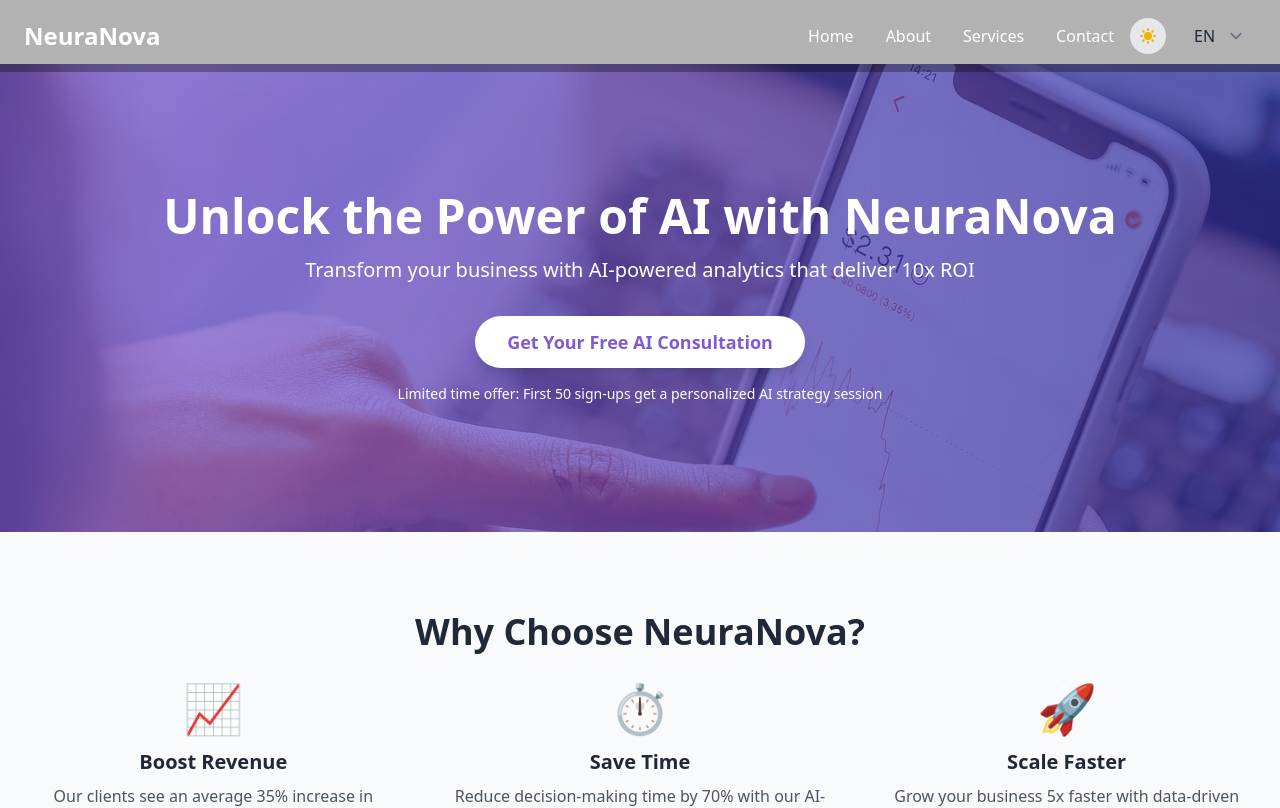
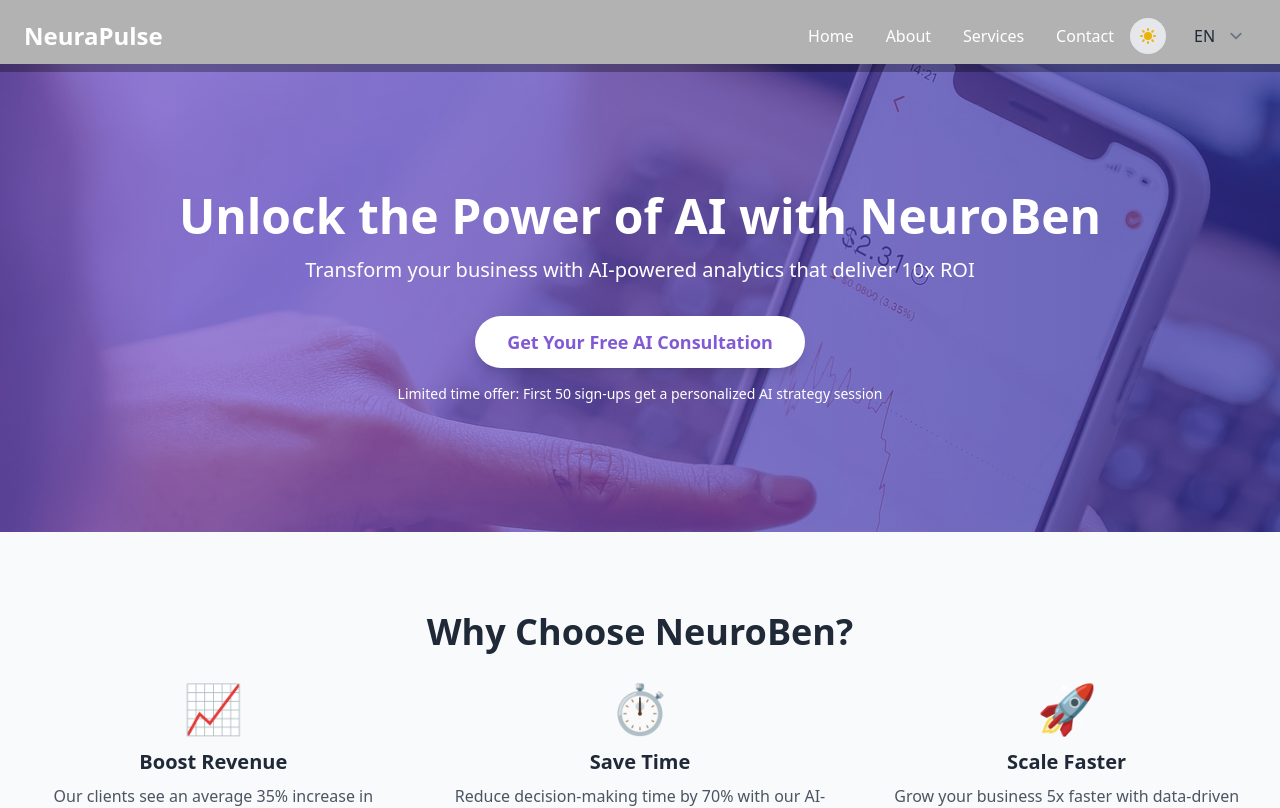
Before and after one commit to Chymezy/-PRODIGY_WD_01, a React (Vite) app: page / in a window 1280 px wide. Shown: the top 808 px of the page. Built offline with nearby package versions, Linux system fonts and the light colour scheme; the HTML template or start-up script is replaced by a standard one.

Commit message:
added detailed readme file

```diff
--- a/index.html
+++ b/index.html
@@ -4,24 +4,24 @@
     <meta charset="UTF-8" />
     <link rel="icon" type="image/svg+xml" href="/vite.svg" />
     <meta name="viewport" content="width=device-width, initial-scale=1.0" />
-    <title>NeuraNova - AI-Powered Analytics Solutions</title>
-    <meta name="description" content="NeuraNova provides cutting-edge AI-powered analytics solutions to help businesses make data-driven decisions and achieve exponential growth.">
+    <title>NeuraPulse - AI-Powered Analytics Solutions</title>
+    <meta name="description" content="NeuraPulse provides cutting-edge AI-powered analytics solutions to help businesses make data-driven decisions and achieve exponential growth.">
     <meta name="keywords" content="AI, analytics, machine learning, data-driven decisions, business intelligence">
-    <meta name="author" content="NeuraNova">
+    <meta name="author" content="NeuraPulse">
     <link rel="preconnect" href="https://fonts.gstatic.com">
     <link rel="preconnect" href="https://your-analytics-domain.com">
     <!-- Open Graph / Facebook -->
     <meta property="og:type" content="website">
-    <meta property="og:url" content="https://www.neuranova.com/">
-    <meta property="og:title" content="NeuraNova - AI-Powered Analytics Solutions">
+    <meta property="og:url" content="https://www.neurapulse.com/">
+    <meta property="og:title" content="NeuraPulse - AI-Powered Analytics Solutions">
     <meta property="og:description" content="Transform your business with AI-powered analytics that deliver 10x ROI">
-    <meta property="og:image" content="https://www.neuranova.com/og-image.jpg">
+    <meta property="og:image" content="https://www.neurapulse.com/og-image.jpg">
     <!-- Twitter -->
     <meta property="twitter:card" content="summary_large_image">
-    <meta property="twitter:url" content="https://www.neuranova.com/">
-    <meta property="twitter:title" content="NeuraNova - AI-Powered Analytics Solutions">
+    <meta property="twitter:url" content="https://www.neurapulse.com/">
+    <meta property="twitter:title" content="NeuraPulse - AI-Powered Analytics Solutions">
     <meta property="twitter:description" content="Transform your business with AI-powered analytics that deliver 10x ROI">
-    <meta property="twitter:image" content="https://www.neuranova.com/twitter-image.jpg">
+    <meta property="twitter:image" content="https://www.neurapulse.com/twitter-image.jpg">
   </head>
   <body>
     <div id="root"></div>
--- a/src/components/Footer.tsx
+++ b/src/components/Footer.tsx
@@ -21,7 +21,7 @@ const Footer: React.FC = () => {
           <div>
             <h3 className="text-lg font-semibold mb-4">{t('footer.about')}</h3>
             <p className="text-gray-400 dark:text-gray-300">
-              {t('footer.description')}
+              NeuraPulse is a leading provider of AI-powered analytics solutions, helping businesses make data-driven decisions and achieve exponential growth.
             </p>
           </div>
           <nav>
@@ -45,7 +45,7 @@ const Footer: React.FC = () => {
             <address className="text-gray-400 not-italic">
               <p>{t('footer.address')}</p>
               <p>{t('footer.phone')}</p>
-              <p>{t('footer.email')}: <a href="mailto:info@neuranova.com" className="hover:text-white transition-colors duration-300">info@neuranova.com</a></p>
+              <p>{t('footer.email')}: <a href="mailto:info@neurapulse.com" className="hover:text-white transition-colors duration-300">info@neurapulse.com</a></p>
             </address>
           </div>
           <div>
@@ -67,7 +67,7 @@ const Footer: React.FC = () => {
           </div>
         </div>
         <div className="border-t border-gray-700 mt-8 pt-8 text-center text-gray-400 dark:text-gray-300">
-          <p>{t('footer.copyright', { year: currentYear })}</p>
+          <p>&copy; {currentYear} NeuraPulse. All rights reserved.</p>
         </div>
       </div>
     </footer>
--- a/src/components/LandingPage.tsx
+++ b/src/components/LandingPage.tsx
@@ -133,7 +133,7 @@ const LandingPage: React.FC = () => {
             animate="visible"
             variants={fadeIn}
           >
-            <h1 className="text-5xl font-bold mb-4">{t('hero.title', 'Unlock the Power of AI with NeuraNova')}</h1>
+            <h1 className="text-5xl font-bold mb-4">{t('hero.title', 'Unlock the Power of AI with NeuraPulse')}</h1>
             <p className="text-xl mb-8">{t('hero.subtitle', 'Transform your business with AI-powered analytics that deliver 10x ROI')}</p>
             <motion.button
               className="bg-white text-purple-600 px-8 py-3 rounded-full text-lg font-semibold hover:bg-purple-100 transition-colors duration-300 shadow-lg"
@@ -272,11 +272,11 @@ const LandingPage: React.FC = () => {
                 answer="AI-powered analytics uses artificial intelligence and machine learning algorithms to analyze large datasets, identify patterns, and generate insights that would be difficult or impossible for humans to discover on their own."
               />
               <MemoizedFAQItem
-                question="How can NeuraNova benefit my business?"
-                answer="NeuraNova can help your business make data-driven decisions, predict future trends, optimize operations, and gain a competitive edge in your industry."
+                question="How can NeuraPulse benefit my business?"
+                answer="NeuraPulse can help your business make data-driven decisions, predict future trends, optimize operations, and gain a competitive edge in your industry."
               />
               <MemoizedFAQItem
-                question="Is my data safe with NeuraNova?"
+                question="Is my data safe with NeuraPulse?"
                 answer="Yes, we take data security very seriously. We use state-of-the-art encryption and security measures to protect your data, and we comply with all relevant data protection regulations."
               />
             </div>
@@ -287,8 +287,8 @@ const LandingPage: React.FC = () => {
       <ErrorBoundary>
         <section id="newsletter" className="py-20 bg-gray-100 dark:bg-gray-800" role="region" aria-label={t('newsletter.ariaLabel')}>
           <div className="container mx-auto px-6 text-center">
-            <h2 className="text-3xl font-bold mb-4 text-gray-800 dark:text-white">{t('newsletter.title')}</h2>
-            <p className="text-gray-600 dark:text-gray-300 mb-8">{t('newsletter.description')}</p>
+            <h2 className="text-3xl font-bold mb-4 text-gray-800 dark:text-white">{t('newsletter.title', 'Stay Updated with NeuraPulse')}</h2>
+            <p className="text-gray-600 dark:text-gray-300 mb-8">{t('newsletter.description', 'Subscribe to our newsletter for the latest AI insights and updates.')}</p>
             <MemoizedNewsletterSignup onSubmit={(email) => {
               console.log(`Submitted email: ${email}`);
               // Here you would typically send the email to your backend API
--- a/src/components/Navbar.tsx
+++ b/src/components/Navbar.tsx
@@ -52,7 +52,7 @@ const Navbar: React.FC = () => {
       <div className="container mx-auto px-6 py-4">
         <div className="flex items-center justify-between">
           <div className="text-2xl font-bold">
-            <a href="/" className={`transition-colors duration-300 ${scrolled ? 'text-purple-600 dark:text-purple-400' : 'text-white'}`}>NeuraNova</a>
+            <a href="/" className={`transition-colors duration-300 ${scrolled ? 'text-purple-600 dark:text-purple-400' : 'text-white'}`}>NeuraPulse</a>
           </div>
           <div className="flex items-center space-x-4">
             <div className="hidden md:flex space-x-8">
--- a/src/locales/en.json
+++ b/src/locales/en.json
@@ -7,14 +7,14 @@
     "faq": "FAQ"
   },
   "hero": {
-    "title": "Unlock the Power of AI with NeuraNova",
+    "title": "Unlock the Power of AI with NeuroBen",
     "subtitle": "Transform your business with AI-powered analytics that deliver 10x ROI",
     "cta": "Get Your Free AI Consultation",
     "offer": "Limited time offer: First 50 sign-ups get a personalized AI strategy session"
   },
   "about": {
-    "ariaLabel": "About NeuraNova",
-    "title": "Why Choose NeuraNova?",
+    "ariaLabel": "About NeuroBen",
+    "title": "Why Choose NeuroBen?",
     "boostRevenue": {
       "icon": "📈",
       "title": "Boost Revenue",
@@ -75,15 +75,15 @@
     "description": "Subscribe to our newsletter for the latest AI insights and updates."
   },
   "footer": {
-    "about": "About NeuraNova",
-    "description": "NeuraNova is a leading provider of AI-powered analytics solutions, helping businesses make data-driven decisions and achieve exponential growth.",
+    "about": "About NeuroBen",
+    "description": "NeuroBen is a leading provider of AI-powered analytics solutions, helping businesses make data-driven decisions and achieve exponential growth.",
     "quickLinks": "Quick Links",
     "contactUs": "Contact Us",
     "address": "123 AI Street, Tech City, 12345",
     "phone": "Phone: (123) 456-7890",
     "email": "Email",
     "followUs": "Follow Us",
-    "copyright": "© {year} NeuraNova. All rights reserved.",
+    "copyright": "© {year} NeuroBen. All rights reserved.",
     "aria": {
       "home": "Go to Home",
       "about": "Go to About",
--- a/vite.config.ts
+++ b/vite.config.ts
@@ -10,8 +10,8 @@ export default defineConfig({
       registerType: 'autoUpdate',
       includeAssets: ['favicon.ico', 'apple-touch-icon.png', 'masked-icon.svg'],
       manifest: {
-        name: 'NeuraNova',
-        short_name: 'NeuraNova',
+        name: 'NeuroBen',
+        short_name: 'NeuroBen',
         description: 'AI-powered analytics solutions',
         theme_color: '#ffffff',
         icons: [
```
Also changed, not shown: src/locales/es.json (+7 -7 lines), 1 other file (tests, documents, lock files or other folders).
